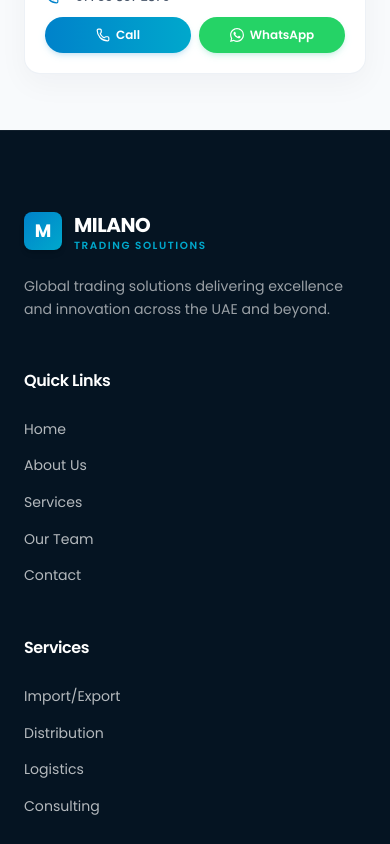
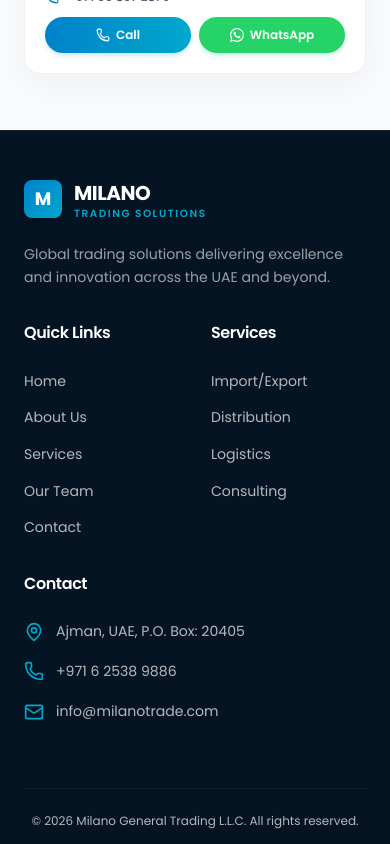
Before and after one commit to HARISALIP/milano_omega, a React (Vite) app: page /employees in a window 390 px wide. Shown: the part 6060-6904 px from the top of the page. Built offline with nearby package versions, Linux system fonts and the light colour scheme.

Commit message:
fix: compact footer on mobile — Quick Links and Services side by side

```diff
--- a/src/components/Footer.jsx
+++ b/src/components/Footer.jsx
@@ -6,12 +6,12 @@
   const currentYear = new Date().getFullYear();
 
   return (
-    <footer className="bg-[#051422] text-white/70 pt-20 pb-8 text-[0.88rem] border-t border-white/5">
+    <footer className="bg-[#051422] text-white/70 pt-12 md:pt-20 pb-8 text-[0.88rem] border-t border-white/5">
       <div className="max-w-7xl mx-auto px-6 md:px-8">
-        <div className="grid grid-cols-1 md:grid-cols-2 lg:grid-cols-4 gap-12 lg:gap-8">
+        <div className="grid grid-cols-2 md:grid-cols-2 lg:grid-cols-4 gap-8 lg:gap-8">
 
-          {/* Logo & Intro Column */}
-          <div className="flex flex-col gap-4">
+          {/* Logo & Intro Column — full-width on mobile */}
+          <div className="col-span-2 lg:col-span-1 flex flex-col gap-4">
             <Link to="/" className="flex items-center gap-3">
               <div className="w-[38px] h-[38px] bg-gradient-to-br from-brand-blue to-brand-cyan text-white rounded-lg flex items-center justify-center font-bold text-lg shadow-md">
                 M
@@ -87,8 +87,8 @@
             </ul>
           </div>
 
-          {/* Contact Details Column */}
-          <div>
+          {/* Contact Details Column — full-width on mobile */}
+          <div className="col-span-2 lg:col-span-1">
             <h5 className="text-white font-semibold text-base mb-6">Contact</h5>
             <ul className="flex flex-col gap-4">
               <li className="flex items-start gap-3">
```
